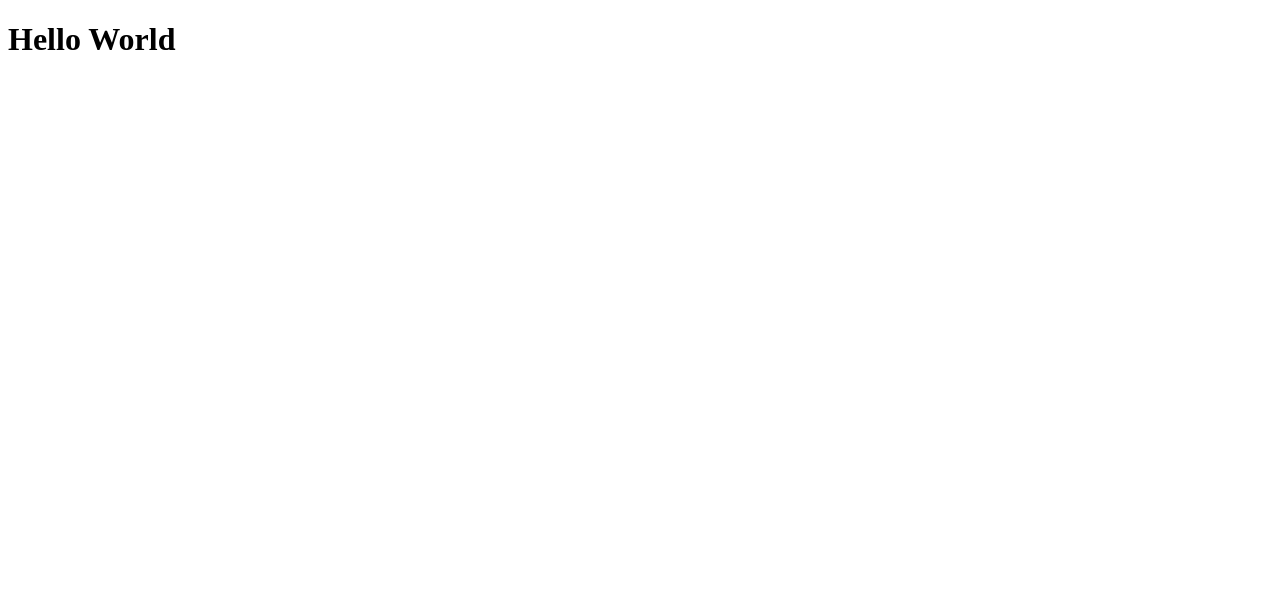
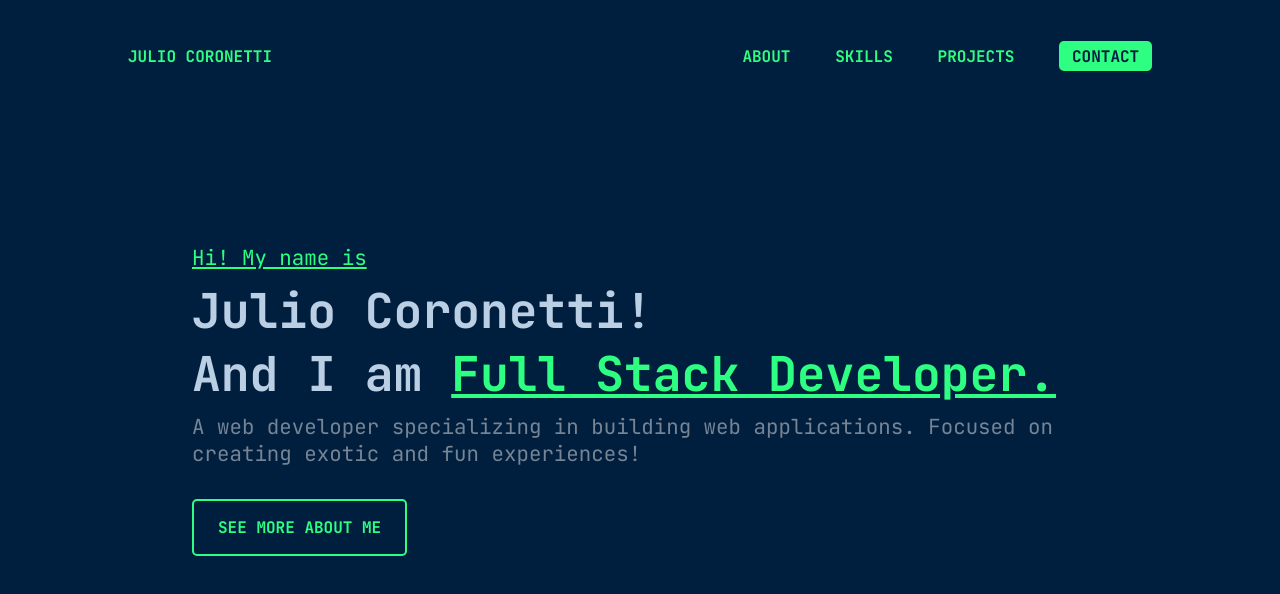
Before and after one commit to julioCoronetti/julioCoronetti.github.io, a React (Vite) app: page / in a window 1280 px wide. Shown: the top 594 px of the page. Built offline with nearby package versions, Linux system fonts and the light colour scheme; the HTML template or start-up script is replaced by a standard one.

Commit message:
Adds Navigation and Header component

```diff
--- a/src/App.tsx
+++ b/src/App.tsx
@@ -1,10 +1,15 @@
 import { ThemeProvider } from "styled-components";
 import { defaultTheme } from "./styles/themes/default";
+import { GlobalStyle } from "./styles/global";
+import { NavigationBar } from "./components/NavigationBar";
+import { Header } from "./components/Header";
 
 const App = () => {
   return (
     <ThemeProvider theme={defaultTheme}>
-      <h1>Hello World</h1>
+      <GlobalStyle />
+      <NavigationBar />
+      <Header />
     </ThemeProvider>
   )
 }
--- /dev/null
+++ b/src/components/Header/index.tsx
@@ -0,0 +1,19 @@
+import { HeaderContainer, TextContainer } from "./styles"
+
+export const Header = () => {
+    return (
+        <HeaderContainer>
+            <TextContainer>
+                <span>Hi! My name is</span>
+                <h1>
+                    Julio Coronetti!
+                    <br />
+                    And I am <span>Full Stack Developer.</span>
+                </h1>
+                <p>A web developer specializing in building web applications. Focused on creating exotic and fun experiences!</p>
+            </TextContainer>
+
+            <a href="">SEE MORE ABOUT ME</a>
+        </HeaderContainer>
+    )
+}
--- /dev/null
+++ b/src/components/Header/styles.ts
@@ -0,0 +1,44 @@
+import styled from 'styled-components';
+
+export const HeaderContainer = styled.header`
+    width: 70%;
+    height: 100vh;
+    margin: 0 auto;
+
+    display: flex;
+    flex-direction: column;
+    justify-content: center;
+    align-items: flex-start;
+    gap: 2rem;
+
+    a {
+        border: 2px solid ${props => props.theme["green-500"]};
+        padding: 1rem 1.5rem;
+        border-radius: 5px;
+        color: ${props => props.theme["green-500"]};
+        font-weight: bold;
+        text-decoration: none;
+    }
+`;
+
+export const TextContainer = styled.div`
+    font-size: 1.3rem;
+
+    display: flex;
+    flex-direction: column;
+    gap: 0.5rem;
+
+    h1 {
+        font-size: 3rem;
+        font-weight: bold;
+    }
+
+    span {
+        color: ${props => props.theme["green-500"]};
+        text-decoration: underline;
+    }
+
+    p {
+        color: ${props => props.theme["gray-600"]};
+    }
+`;
--- /dev/null
+++ b/src/components/NavigationBar/index.tsx
@@ -0,0 +1,27 @@
+import { NavigationBarList, NavigationContainer } from "./styles"
+
+export const NavigationBar = () => {
+    return (
+        <NavigationContainer>
+            <NavigationBarList>
+                <li>
+                    <a href="">JULIO CORONETTI</a>
+                </li>
+                <div>
+                    <li>
+                        <a href="about">ABOUT</a>
+                    </li>
+                    <li>
+                        <a href="skills">SKILLS</a>
+                    </li>
+                    <li>
+                        <a href="projects">PROJECTS</a>
+                    </li>
+                    <li>
+                        <a href="contact">CONTACT</a>
+                    </li>
+                </div>
+            </NavigationBarList>
+        </NavigationContainer>
+    )
+}
--- /dev/null
+++ b/src/components/NavigationBar/styles.ts
@@ -0,0 +1,40 @@
+import styled from "styled-components";
+
+export const NavigationContainer = styled.nav`
+    position: fixed;
+    z-index: 1000;
+
+    width: 100%;
+    height: 7rem;
+
+    display: flex;
+    justify-content: center;
+    align-items: center;
+`;
+
+export const NavigationBarList = styled.ul`
+    width: 80%;
+    display: flex;
+    justify-content: space-between;
+
+    list-style: none;
+
+    a {
+        text-decoration: none;
+        font-weight: bold;
+        color: ${props => props.theme["green-500"]};
+    }
+
+    div {
+        width: 40%;
+        display: flex;
+        justify-content: space-between;
+
+        li:last-child a {
+            background-color: ${props => props.theme["green-500"]};
+            color: ${props => props.theme["blue-dark"]};
+            padding: 0.3rem 0.8rem;
+            border-radius: 5px;
+        }
+    }
+`;
--- a/src/styles/global.ts
+++ b/src/styles/global.ts
@@ -0,0 +1,26 @@
+import { createGlobalStyle } from "styled-components";
+
+export const GlobalStyle = createGlobalStyle`
+    * {
+        margin: 0;
+        padding: 0;
+        box-sizing: border-box;
+    }
+
+    :focus {
+        outline: none;
+        box-shadow: 0 0 0 2px ${props => props.theme["green-500"]};
+    }
+
+    body {
+        color: ${props => props.theme["gray-300"]};
+        -webkit-font-smoothing: antialiased;
+        background-color: ${props => props.theme["blue-dark"]};
+    }
+
+    body, input, textarea, button {
+        font-family: "JetBrains Mono", sans-serif;
+        font-weight: 400;
+        font-size: 1rem;
+    }
+`;
--- a/src/styles/themes/default.ts
+++ b/src/styles/themes/default.ts
@@ -1,5 +1,4 @@
 export const defaultTheme = {
-
     "green-500": "#2EFE81",
     "gray-300": "#BACEE4",
     "gray-600":"#768494",
```
